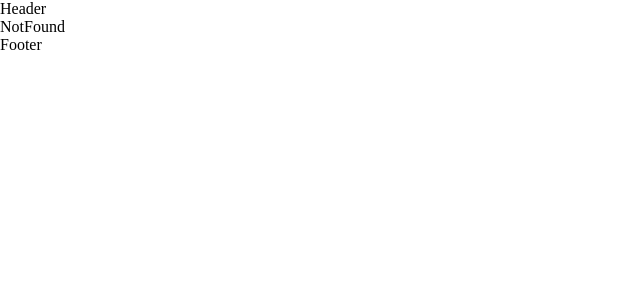
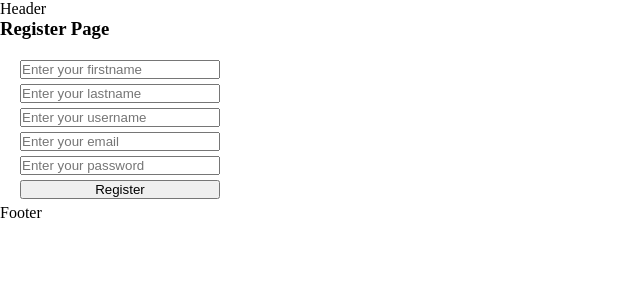
Before and after one commit to alidjanoff/smart-seller, a React (Create React App) app: page /register in a window 1280 px wide. Shown: the top 300 px of the page, without its empty margins (0-640 px from the left). Built offline with nearby package versions, Linux system fonts and the light colour scheme.

Commit message:
sign up feature

```diff
--- a/package.json
+++ b/package.json
@@ -3,13 +3,15 @@
   "version": "0.1.0",
   "private": true,
   "dependencies": {
+    "@react-oauth/google": "^0.11.1",
     "@testing-library/jest-dom": "^5.16.5",
     "@testing-library/react": "^13.4.0",
     "@testing-library/user-event": "^13.5.0",
-    "axios": "^1.4.0",
+    "axios": "^1.5.0",
     "dotenv": "^16.0.3",
     "react": "^18.2.0",
     "react-dom": "^18.2.0",
+    "react-hook-form": "^7.46.1",
     "react-router-dom": "^6.11.0",
     "react-scripts": "5.0.1",
     "sass": "^1.62.1",
--- a/src/App.js
+++ b/src/App.js
@@ -11,6 +11,8 @@ import NotFound from "./pages/NotFound";
 // Components
 import Header from "./components/Header";
 import Footer from "./components/Footer";
+import Register from "./pages/Register";
+import Login from "./pages/Login";
 
 const App = () => {
   return (
@@ -18,6 +20,8 @@ const App = () => {
       <Header />
       <Routes>
         <Route path="/" element={<Home />} />
+        <Route path="/register" element={<Register />} />
+        <Route path="/login" element={<Login />} />
         <Route path="*" element={<NotFound />} />
       </Routes>
       <Footer />
--- /dev/null
+++ b/src/db/services/authService.js
@@ -0,0 +1,17 @@
+import axios from "axios";
+
+const axiosInstance = axios.create({
+  baseURL: "https://ilkin0001dev.bsite.net/api/auth",
+});
+
+export const registerUser = (data) => {
+  return axiosInstance.post("", data);
+};
+
+export const loginUser = (data) => {
+  return axiosInstance.post("/login", data);
+};
+
+export const googleLogin = (data) => {
+  return axiosInstance.post("/google-login",  data);
+};
--- a/src/index.js
+++ b/src/index.js
@@ -1,7 +1,7 @@
 import React from "react";
 import ReactDOM from "react-dom/client";
 import App from "./App";
-
+import { GoogleOAuthProvider } from "@react-oauth/google";
 // Router
 import { BrowserRouter } from "react-router-dom";
 
@@ -10,7 +10,9 @@ import "./assets/scss/index.scss";
 
 const root = ReactDOM.createRoot(document.getElementById("root"));
 root.render(
-  <BrowserRouter>
-    <App />
-  </BrowserRouter>
+  <GoogleOAuthProvider clientId="167700561926-h2qthna9p0d9uff76m3of19cvmm1nhpe.apps.googleusercontent.com">
+    <BrowserRouter>
+      <App />
+    </BrowserRouter>
+  </GoogleOAuthProvider>
 );
--- /dev/null
+++ b/src/pages/Login.jsx
@@ -0,0 +1,66 @@
+import React, { useState } from 'react'
+import { useForm } from "react-hook-form";
+import { googleLogin, loginUser } from '../db/services/authService';
+import { useNavigate } from 'react-router-dom';
+import { GoogleLogin } from "@react-oauth/google";
+
+function Login() {
+    const navigate = useNavigate();
+    const [error,setError] = useState("");
+    const {
+        register,
+        handleSubmit,
+        formState: { errors },
+        reset
+      } = useForm();
+
+      const onSubmit = async (data) => {
+        await loginUser(data).then((res)=>{
+            if(res.data.succeeded){
+                localStorage.setItem("accessToken", res.data.token.accessToken);
+                reset()
+                navigate("/")
+                alert("Welcome Back")
+            }else{
+                for (const err of res.data.errors) {
+                    setError(err)
+                }
+            }
+        })
+      }
+
+      const googleLoginAsync = async (response) => {
+        await googleLogin(response.credential)
+          .then((res) => {
+            if (res.data.succeeded) {
+              localStorage.setItem("accessToken", res.data.token.accessToken);
+              navigate("/");
+              alert("Welcome Back")
+            }else{
+                for (const err of res.data.errors) {
+                    setError(err)
+                }
+            }
+          })
+          .catch((err) => {
+            console.log(err);
+          });
+      };
+
+  return (
+    <div>
+        <h3>Login Page</h3>
+        <form onSubmit={handleSubmit(onSubmit)}>
+           <div style={{ display: 'flex', flexDirection: 'column',width:"200px",marginLeft:"20px",gap:"5px",marginTop:"20px" }}>
+            <input type="text" {...register("usernameOrEmail")} autoComplete='off' placeholder='Enter your username or email' required />
+            <input type="password" {...register("password")} autoComplete='off' placeholder='Enter your password' required />
+            <button type='submit'>Login</button>
+            {/* <GoogleLogin onSuccess={googleLoginAsync} width="150px" /> */}
+            <span>{error}</span>
+           </div>
+        </form>
+    </div>
+  )
+}
+
+export default Login
--- /dev/null
+++ b/src/pages/Register.jsx
@@ -0,0 +1,47 @@
+import React, { useState } from 'react'
+import { useForm } from "react-hook-form";
+import { registerUser } from '../db/services/authService';
+import { useNavigate } from 'react-router-dom';
+
+function Register() {
+    const navigate = useNavigate();
+    const [error,setError] = useState("");
+    const {
+        register,
+        handleSubmit,
+        formState: { errors },
+        reset
+      } = useForm();
+      const onSubmit = async (data) => {
+        await registerUser(data).then((res)=>{
+            if(res.data.succeeded){
+                reset()
+                navigate("/login")
+                alert("Successfully registered")
+            }else{
+                for (const err of res.data.errors) {
+                    setError(err)
+                }
+            }
+        })
+      }
+
+  return (
+    <div>
+        <h3>Register Page</h3>
+        <form onSubmit={handleSubmit(onSubmit)}>
+           <div style={{ display: 'flex', flexDirection: 'column',width:"200px",marginLeft:"20px",gap:"5px",marginTop:"20px" }}>
+           <input type="text" {...register("firstName")} autoComplete='off' placeholder='Enter your firstname' required />
+            <input type="text" {...register("lastName")} autoComplete='off' placeholder='Enter your lastname' required />
+            <input type="text" {...register("userName")} autoComplete='off' placeholder='Enter your username' required />
+            <input type="email" {...register("email")} autoComplete='off' placeholder='Enter your email' required />
+            <input type="password" {...register("password")} autoComplete='off' placeholder='Enter your password' required />
+            <button type='submit'>Register</button>
+            <span>{error}</span>
+           </div>
+        </form>
+    </div>
+  )
+}
+
+export default Register
```
Also changed, not shown: 1 other file (tests, documents, lock files or other folders).
